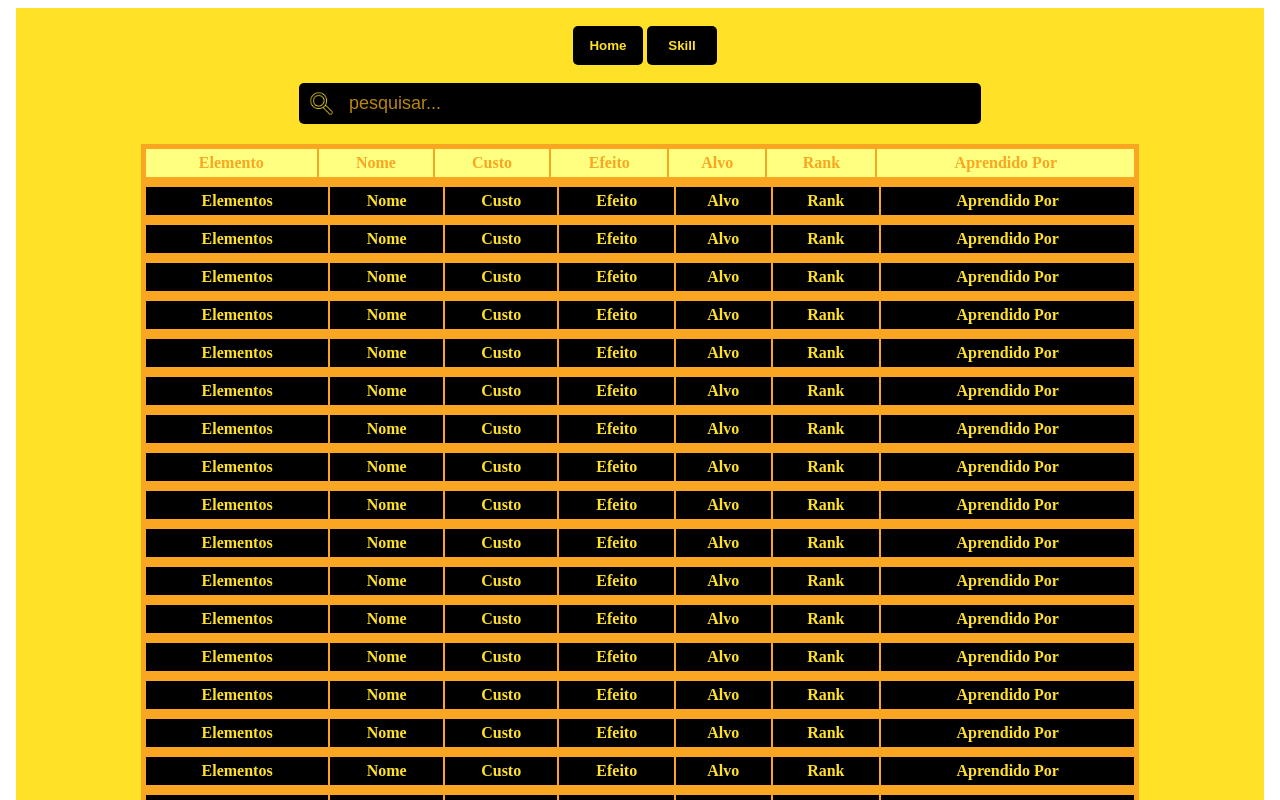
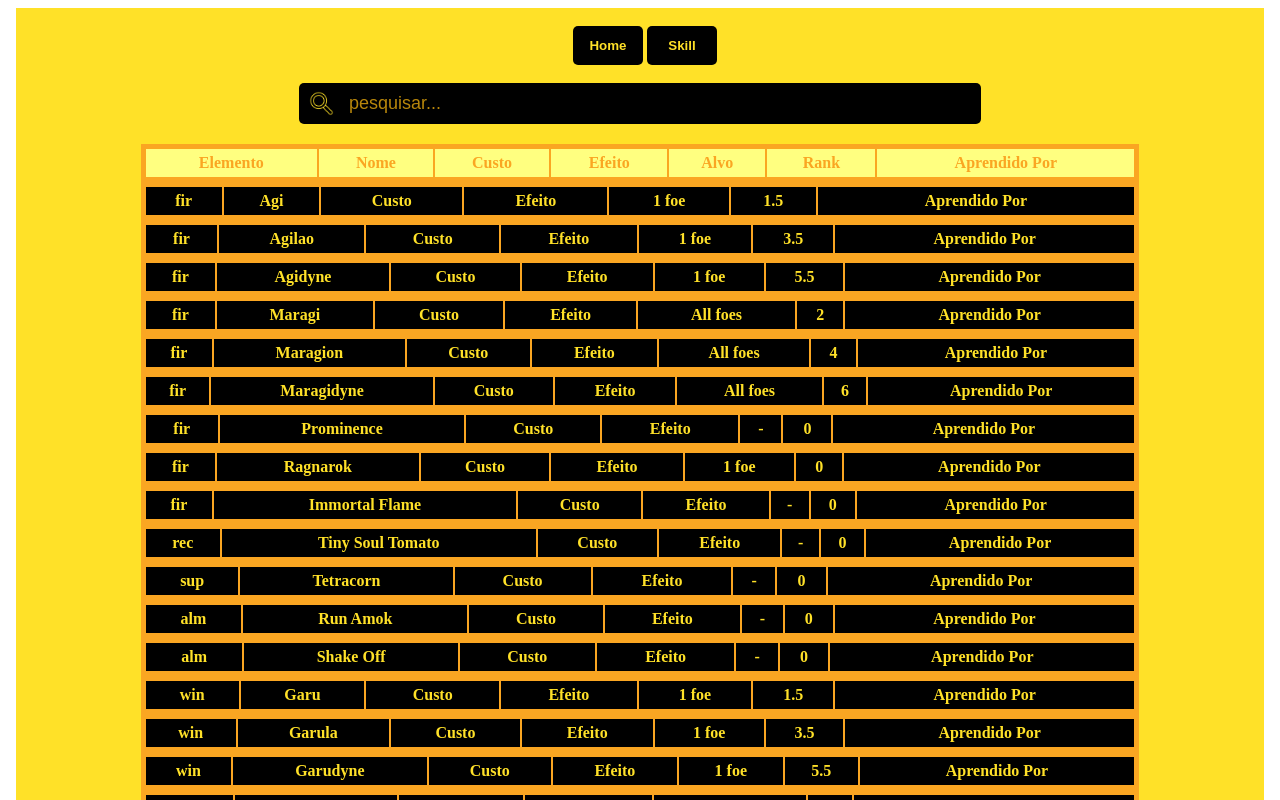
Before and after one commit to PoisonRose/Persona4-projeto, an Angular app: page /skill-list in a window 1280 px wide. Shown: the top 800 px of the page. Built offline with nearby package versions, Linux system fonts and the light colour scheme; data requests are answered from the project's data file.

Commit message:
fixed skill list

```diff
--- a/src/app/componentes/propriedades-skills/propriedades-skills.component.html
+++ b/src/app/componentes/propriedades-skills/propriedades-skills.component.html
@@ -1,12 +1,12 @@
 <div class="tabela-container" *ngFor="let skill of skills">
     <table class="barra">
         <tr class="items" align="center">
-            <td class="propriedade">Elementos</td>
-            <td class="propriedade">Nome</td>
+            <td class="propriedade">{{ skill.a[1] }}</td>
+            <td class="propriedade">{{ skill.a[0] }}</td>
             <td class="propriedade">Custo</td>
             <td class="propriedade">Efeito</td>
-            <td class="propriedade">Alvo</td>
-            <td class="propriedade">Rank</td>
+            <td class="propriedade">{{ skill.a[2] }}</td>
+            <td class="propriedade">{{ skill.b[0] }}</td>
             <td class="propriedade">Aprendido Por</td>
         </tr>
     </table>
```
